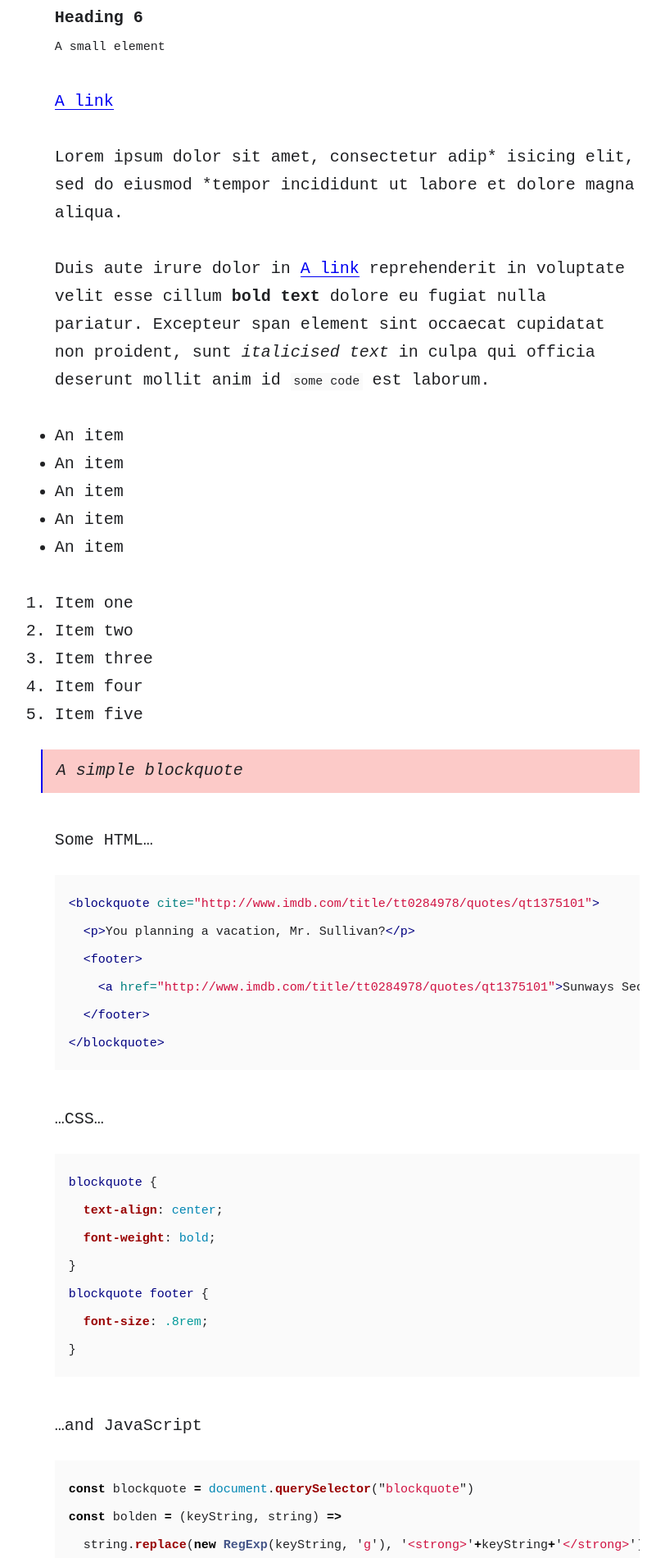
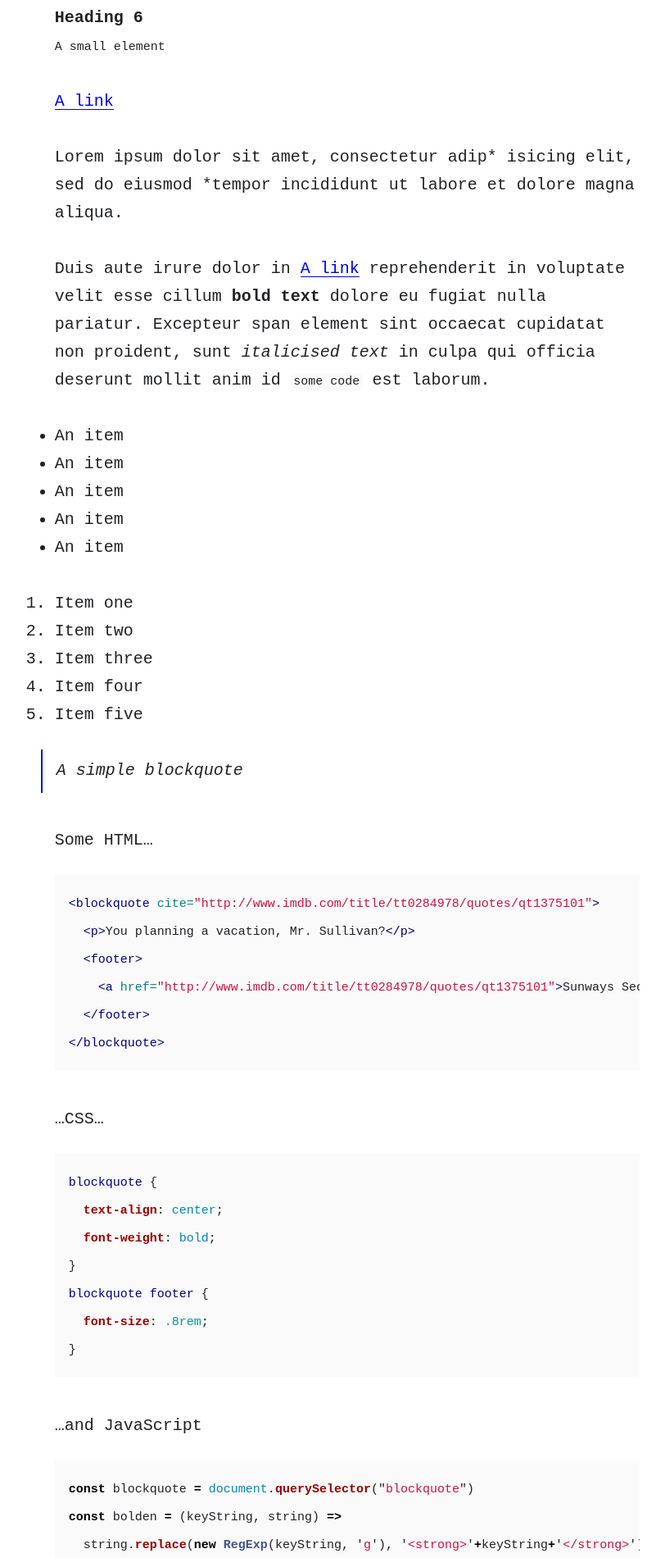
Before and after one commit to bulungula-tech-centre/bulungula-tech-centre, a Jekyll site: the page built from finances.md, in a window 1280 px wide. Shown: the part 795-2695 px from the top of the page at 82% size, without its empty margins (435-1247 px from the left). Built offline with Jekyll 4.4.1, drawn with Linux system fonts in a browser that asks for light colours.

Commit message:
modify blockquote formatting

```diff
--- a/_sass/_theme.scss
+++ b/_sass/_theme.scss
@@ -473,7 +473,3 @@ pre code {
     overflow-x: scroll;
   }
 }
-
-blockquote {
-  background-color: #fccac8;
-}
```
